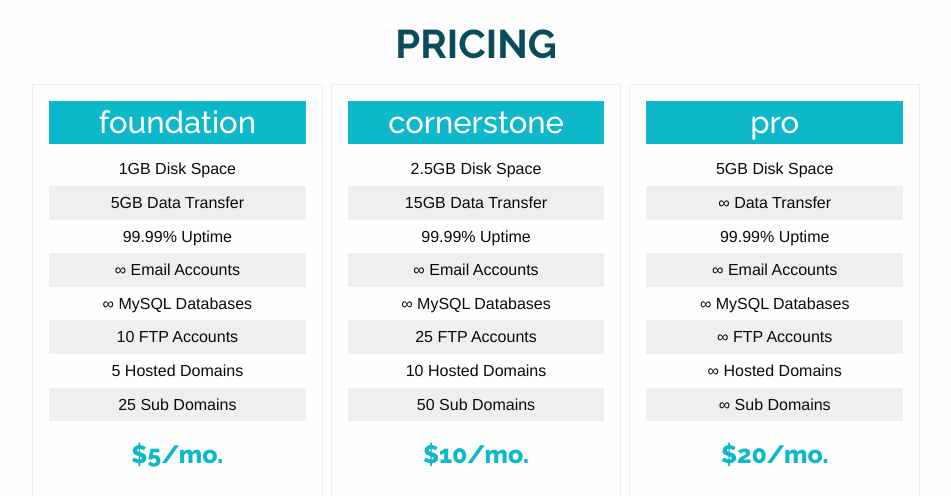
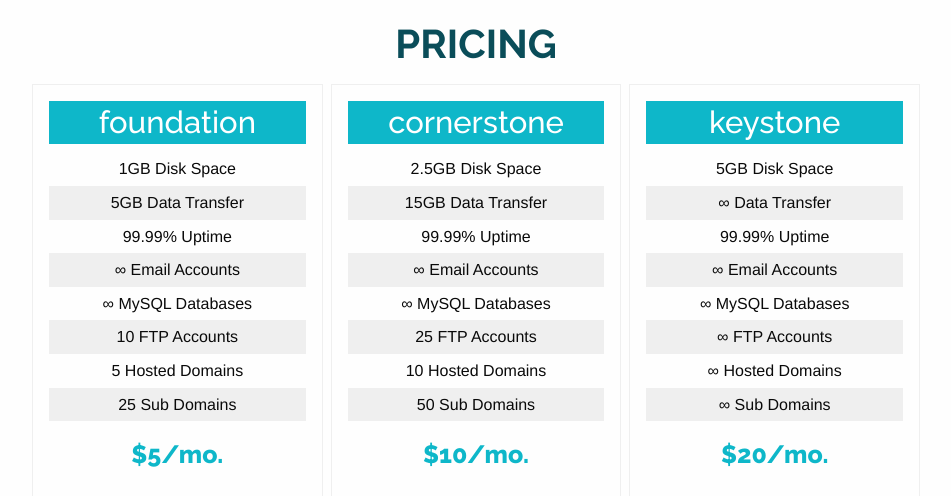
Before and after one commit to codemasterkarol/cornerstone, a PHP site: page / in a window 1280 px wide. Shown: the part 1704-2200 px from the top of the page, without its empty margins (164-1115 px from the left). Run offline with PHP 8.4, Linux system fonts and the light colour scheme.

Commit message:
Renamed pro package

```diff
--- a/pricing.php
+++ b/pricing.php
@@ -39,7 +39,7 @@
         </div>
         <div class="small-12 medium-4 columns">
             <div class="package">
-                <h3>Pro</h3>
+                <h3>Keystone</h3>
                 <ul>
                     <li>5GB Disk Space</li>
                     <li>&infin; Data Transfer</li>
```
